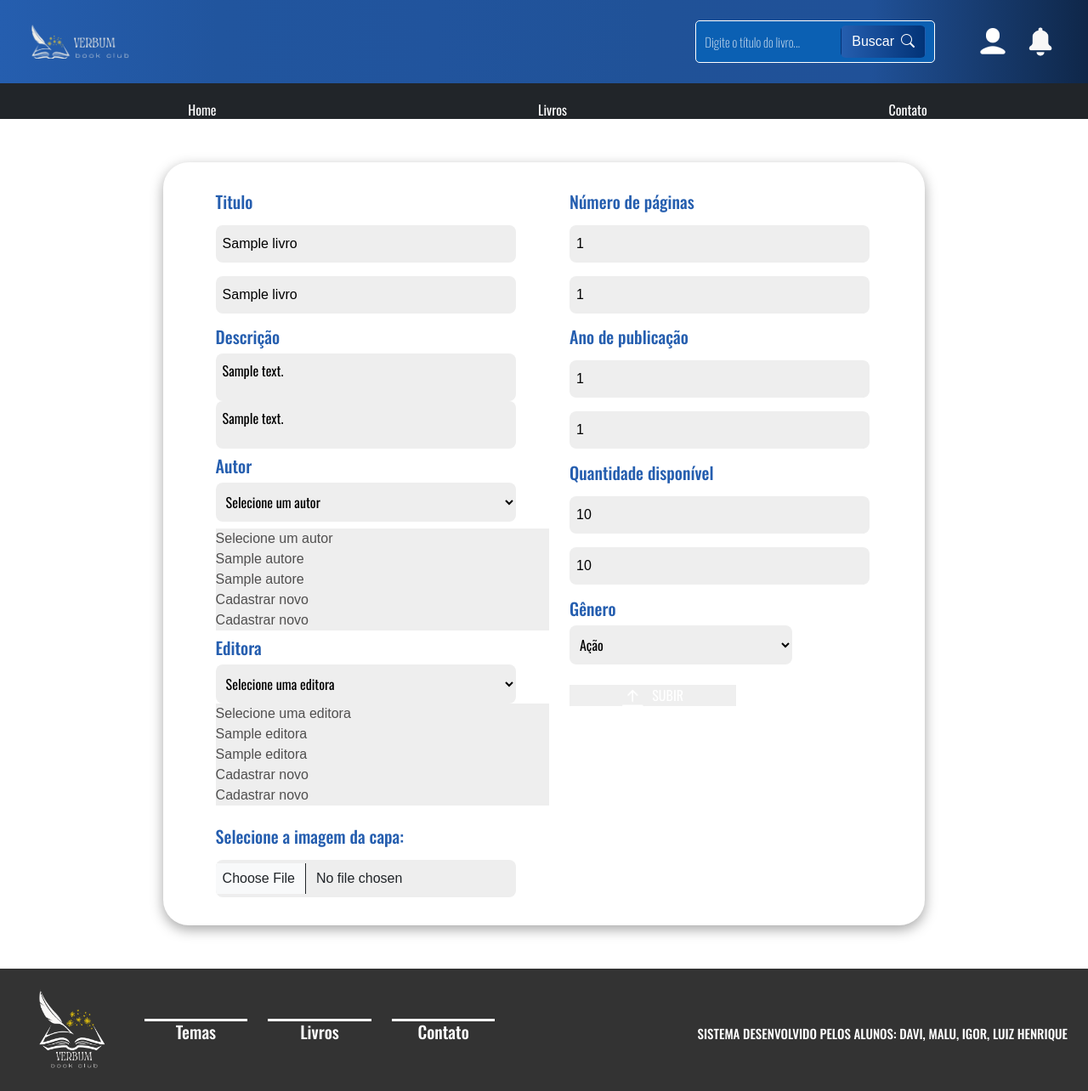
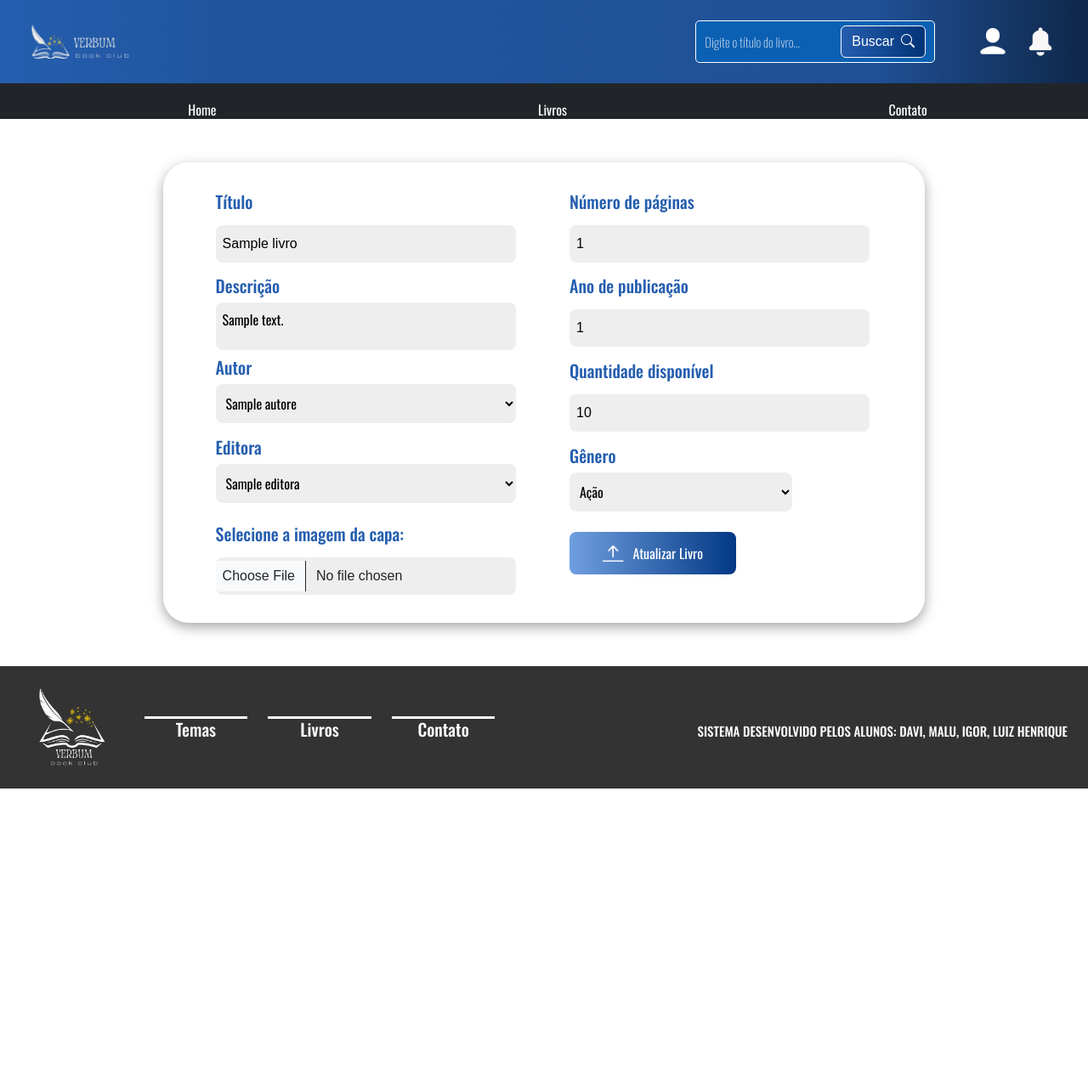
Before and after one commit to IgorVernequeDev/Verbum, a Flask app: page /editar/1 in a window 1280 px wide. Shown: the whole page at 85% size. After the commit the page ends 928 px from the top, so only its background shows below. Run offline with Flask 3, Linux system fonts and the light colour scheme; tables that the repository leaves empty or names only in its code hold one stand-in row (values such as "Sample post").

Commit message:
poucas alterações

```diff
--- a/static/style.css
+++ b/static/style.css
@@ -517,8 +517,6 @@ option {
   width: 40%;
 }
 
-.conta
-
 .Subir {
   height: 50px;
   background: linear-gradient(to right, #709fe0, #023884);
--- a/templates/cadlivro.html
+++ b/templates/cadlivro.html
@@ -63,7 +63,7 @@
         </select>
 
         <button class="Subir mt-5" type="submit">
-          <img src="/static/img/baixar.png" alt="baixar" style="margin-right: 10px; height: 20px;">Cadastrar Livro
+          <i class="bi bi-upload me-3 fs-5"></i>Cadastrar Livro
         </button>
       </div>
     </div>
--- a/templates/editarlivro.html
+++ b/templates/editarlivro.html
@@ -1,48 +1,25 @@
 {% extends 'modelo.html' %}
 {% block conteudo %}
-
-{% set autor_selecionado = livro['nomeAutor'] %}
-{% set editora_selecionada = livro['nomeEditora'] %}
-
-{% set autor_selecionado = livro['nomeAutor'] %}
-{% set editora_selecionada = livro['nomeEditora'] %}
 
 <form action="/editar/{{ livro.idLivro }}" method="POST" enctype="multipart/form-data">
   <div class="container" id="container">
     <div class="row ms-4">
       <div class="col-12 col-md-6 d-flex flex-column">
 
-        <h2 class="titulos mb-2">Titulo</h2>
-        <input type="text" id="titulo" name="titulo" placeholder="Insira o título..." value="{{ livro.titulo }}" />
-        <input type="text" id="titulo" name="titulo" placeholder="Insira o título..." value="{{ livro.titulo }}" />
+        <h2 class="titulos mb-2">Título</h2>
+        <input type="text" id="titulo" name="titulo" placeholder="Insira o título..." value="{{ livro.titulo }}" required />
 
         <h2 class="titulos mb-2">Descrição</h2>
-        <textarea id="descricao" name="descricao" class="text-start ps-2 pt-2"
-          placeholder="Insira um resumo do livro...">{{ livro.descricao }}</textarea>
-        <textarea id="descricao" name="descricao" class="text-start ps-2 pt-2"
-          placeholder="Insira um resumo do livro...">{{ livro.descricao }}</textarea>
+        <textarea id="descricao" name="descricao" class="text-start ps-2 pt-2" placeholder="Insira um resumo do livro..." required>{{ livro.descricao }}</textarea>
 
         <h2 class="titulos mb-2">Autor</h2>
         <select class="mb-2" name="autor" id="autor" required>
-          {% if not autores %}
-          <option value="" disabled selected>Não há autores cadastrados!</option>
-          {% else %}
-          <option value="" disabled selected>Selecione um autor</option>
-        <select class="mb-2" name="autor" id="autor" required>
-          {% if not autores %}
-          <option value="" disabled selected>Não há autores cadastrados!</option>
-          {% else %}
-          <option value="" disabled selected>Selecione um autor</option>
+          <option value="" disabled>Selecione um autor</option>
           {% for autor in autores %}
           <option value="{{ autor['idAutor'] }}" {% if autor['idAutor'] == livro['idAutor'] %}selected{% endif %}>{{ autor['nomeAutor'] }}</option>
-          <option value="{{ autor['idAutor'] }}" {% if autor['idAutor'] == livro['idAutor'] %}selected{% endif %}>{{ autor['nomeAutor'] }}</option>
           {% endfor %}
-          <option value="novo">Cadastrar novo</option>
-          {% endif %}
-          <option value="novo">Cadastrar novo</option>
-          {% endif %}
+          <option value="novo">Cadastrar novo autor</option>
         </select>
-
 
         <div class="mb-2" id="novoAutor" style="display: none;">
           <input class="mt-2" type="text" name="novoAutor" placeholder="Nome do novo autor">
@@ -51,23 +28,11 @@
 
         <h2 class="titulos mb-2">Editora</h2>
         <select name="editora" id="editora" required>
-          {% if not editoras %}
-          <option value="" disabled selected>Não há editoras cadastradas!</option>
-          {% else %}
-          <option value="" disabled selected>Selecione uma editora</option>
-        <select name="editora" id="editora" required>
-          {% if not editoras %}
-          <option value="" disabled selected>Não há editoras cadastradas!</option>
-          {% else %}
-          <option value="" disabled selected>Selecione uma editora</option>
+          <option value="" disabled>Selecione uma editora</option>
           {% for editora in editoras %}
           <option value="{{ editora['idEditora'] }}" {% if editora['idEditora'] == livro['idEditora'] %}selected{% endif %}>{{ editora['nomeEditora'] }}</option>
-          <option value="{{ editora['idEditora'] }}" {% if editora['idEditora'] == livro['idEditora'] %}selected{% endif %}>{{ editora['nomeEditora'] }}</option>
           {% endfor %}
-          <option value="novo">Cadastrar novo</option>
-          {% endif %}
-          <option value="novo">Cadastrar novo</option>
-          {% endif %}
+          <option value="novo">Cadastrar nova editora</option>
         </select>
 
         <div class="mb-2" id="novaEditora" style="display: none;">
@@ -75,51 +40,36 @@
           <button type="button" class="cadastra" id="cadastrarEditora">Cadastrar</button>
         </div>
 
-        <div class="mb-2" id="novaEditora" style="display: none;">
-          <input class="mt-3" type="text" name="novaEditora" placeholder="Nome da nova editora">
-          <button type="button" class="cadastra" id="cadastrarEditora">Cadastrar</button>
-        </div>
-
-        <h2 class="titulos mb-2" style="margin-top: 6%;" for="imagemCapa">Selecione a imagem da capa:</h2>
-        <input class="selecionar form-control" accept="image/jpeg,image/png" type="file" name="imagemCapa"
-          id="imagemCapa" value="{{ livro.imagemCapa }}" accept="image/jpeg,image/png">
-
+        <h2 class="titulos mb-2" style="margin-top: 6%;">Selecione a imagem da capa:</h2>
+        <input class="selecionar form-control" accept="image/jpeg,image/png" type="file" name="imagemCapa" id="imagemCapa">
       </div>
 
       <div class="col-12 col-md-6 d-flex flex-column">
 
         <h2 class="titulos mb-2">Número de páginas</h2>
-        <input type="number" id="numero_paginas" name="numero_paginas" placeholder="Insira o número de páginas..."
-          value="{{ livro.numero_paginas }}" />
-        <input type="number" id="numero_paginas" name="numero_paginas" placeholder="Insira o número de páginas..."
-          value="{{ livro.numero_paginas }}" />
+        <input type="number" id="numero_paginas" name="numero_paginas" placeholder="Insira o número de páginas..." value="{{ livro.numero_paginas }}" required />
 
         <h2 class="titulos mb-2">Ano de publicação</h2>
-        <input type="number" id="anoPublicacao" name="anoPublicacao" placeholder="Insira o ano de publicação"
-          value="{{ livro.anoPublicacao }}" />
-        <input type="number" id="anoPublicacao" name="anoPublicacao" placeholder="Insira o ano de publicação"
-          value="{{ livro.anoPublicacao }}" />
+        <input type="number" id="anoPublicacao" name="anoPublicacao" placeholder="Insira o ano de publicação" value="{{ livro.anoPublicacao }}" required />
 
         <h2 class="titulos mb-2">Quantidade disponível</h2>
-        <input type="number" id="quantidade" name="quantidade" placeholder="Insira a quantidade disponível"
-          value="{{ livro.quantidade }}" />
-        <input type="number" id="quantidade" name="quantidade" placeholder="Insira a quantidade disponível"
-          value="{{ livro.quantidade }}" />
+        <input type="number" id="quantidade" name="quantidade" placeholder="Insira a quantidade disponível" value="{{ livro.quantidade }}" required />
 
         <h2 class="titulos mb-2">Gênero</h2>
-        <select class="ls-custom-select col-md-8" id="genero" name="genero">
+        <select class="ls-custom-select col-md-8" id="genero" name="genero" required>
           <option value="Ação" {% if livro.genero == "Ação" %}selected{% endif %}>Ação</option>
           <option value="Romance" {% if livro.genero == "Romance" %}selected{% endif %}>Romance</option>
           <option value="Comédia" {% if livro.genero == "Comédia" %}selected{% endif %}>Comédia</option>
         </select>
 
         <button class="Subir mt-4" type="submit">
-          <img src="/static/img/baixar.png" alt="baixar" style="margin-right: 10px; height: 20px;">SUBIR
+          <img src="/static/img/baixar.png" alt="baixar" style="margin-right: 10px; height: 20px;">Atualizar Livro
         </button>
       </div>
     </div>
   </div>
 </form>
+
 <script>
   const autorSelect = document.getElementById('autor');
   const novoAutorDiv = document.getElementById('novoAutor');
@@ -143,30 +93,28 @@
       },
       body: JSON.stringify({ nome: novoNomeAutor })
     })
-      .then(response => {
-        if (response.ok) {
+    .then(async response => {
+      if (!response.ok) {
+        const errorText = await response.text();
+        throw new Error(errorText);
+      }
       return response.json();
-        } else {
-          console.log("Status da resposta:", response.status);
-          console.log("Resposta do servidor:", response.text()); // Exibe o corpo da resposta
-          throw new Error('Erro ao cadastrar autor.');
-        }
     })
     .then(data => {
+      // Adiciona o novo autor na lista de opções
       const novaOpcao = document.createElement('option');
       novaOpcao.value = data.id;
       novaOpcao.text = novoNomeAutor;
       autorSelect.add(novaOpcao, 1);
 
+      // Seleciona o novo autor automaticamente após cadastro
+      autorSelect.value = data.id;
+
       novoAutorDiv.style.display = 'none';
-
       document.querySelector('#novoAutor input').value = '';
     })
-      .catch(error => {
-        console.error(error);
+    .catch(error => alert(`Erro ao cadastrar o autor: ${error.message}`));
   });
-  });
-
 
   const editoraSelect = document.getElementById('editora');
   const novaEditoraDiv = document.getElementById('novaEditora');
@@ -190,28 +138,38 @@
       },
       body: JSON.stringify({ nome_editora: novoNomeEditora })
     })
-      .then(response => {
-        if (response.ok) {
+    .then(async response => {
+      if (!response.ok) {
+        const errorText = await response.text();
+        throw new Error(errorText);
+      }
       return response.json();
-        } else {
-          throw new Error('Erro ao cadastrar editora.');
-        }
     })
     .then(data => {
+      // Adiciona a nova editora na lista de opções
       const novaOpcao = document.createElement('option');
       novaOpcao.value = data.id;
       novaOpcao.text = novoNomeEditora;
       editoraSelect.add(novaOpcao, 1);
 
+      // Seleciona a nova editora automaticamente após cadastro
+      editoraSelect.value = data.id;
+
       novaEditoraDiv.style.display = 'none';
-
       document.querySelector('#novaEditora input').value = '';
     })
-      .catch(error => {
-        console.error(error);
-      });
+    .catch(error => alert(`Erro ao cadastrar a editora: ${error.message}`));
   });
 
+  function verificarSelecao() {
+    const autor = document.getElementById('autor').value;
+    const editora = document.getElementById('editora').value;
+    if (autor === "novo" || editora === "novo") {
+      alert("Por favor, cadastre o novo autor ou editora antes de enviar o formulário.");
+      return false;
+    }
+    return true;
+  }
 </script>
 
 {% endblock %}
--- a/templates/modelo.html
+++ b/templates/modelo.html
@@ -5,13 +5,11 @@
   <meta charset="UTF-8">
   <meta name="viewport" content="width=device-width, initial-scale=1.0">
   <title>{{titulo}}</title>
+  <script src="https://cdn.jsdelivr.net/npm/bootstrap@5.3.3/dist/js/bootstrap.bundle.min.js" integrity="sha384-YvpcrYf0tY3lHB60NNkmXc5s9fDVZLESaAA55NDzOxhy9GkcIdslK1eN7N6jIeHz" crossorigin="anonymous"></script>
   <link href="https://cdn.jsdelivr.net/npm/bootstrap@5.3.3/dist/css/bootstrap.min.css" rel="stylesheet"
     integrity="sha384-QWTKZyjpPEjISv5WaRU9OFeRpok6YctnYmDr5pNlyT2bRjXh0JMhjY6hW+ALEwIH" crossorigin="anonymous">
   <link rel="stylesheet" href="/static/style.css">
   <link rel="stylesheet" href="https://cdn.jsdelivr.net/npm/bootstrap-icons@1.10.5/font/bootstrap-icons.css">
-  <script src="https://cdn.jsdelivr.net/npm/bootstrap@5.3.3/dist/js/bootstrap.bundle.min.js"
-    integrity="sha384-YvpcrYf0tY3lHB60NNkmXc5s9fDVZLESaAA55NDzOxhy9GkcIdslK1eN7N6jIeHz"
-    crossorigin="anonymous"></script>
   <link rel="preconnect" href="https://fonts.googleapis.com">
   <link rel="preconnect" href="https://fonts.gstatic.com" crossorigin>
   <link href="https://fonts.googleapis.com/css2?family=Oswald:wght@200..700&display=swap" rel="stylesheet">
@@ -36,7 +34,7 @@
           <form role="search" action="/busca" method="post">
             <div class="search-container d-flex align-items-center me-3 mb-3 mb-md-0">
               <input class="Pesquisa" name="busca" id="Pesquisa" type="text" placeholder="Digite o título do livro...">
-              <button class="btn text-white" type="submit">Buscar<i class="bi bi-search ms-2"></i></button>
+              <button class="btn btn-outline-light text-white" type="submit" >Buscar<i class=" bi bi-search ms-2"></i></button>
             </div>
           </form>
 
@@ -126,7 +124,4 @@
   </footer>
 
 </body>
-<script src="https://cdn.jsdelivr.net/npm/bootstrap@5.3.3/dist/js/bootstrap.bundle.min.js" integrity="sha384-YvpcrYf0tY3lHB60NNkmXc5s9fDVZLESaAA55NDzOxhy9GkcIdslK1eN7N6jIeHz" crossorigin="anonymous"></script>
-<script src="/static/script.js"></script>
-
 </html>
```
Lines whose indentation alone changed are shown as unchanged.
